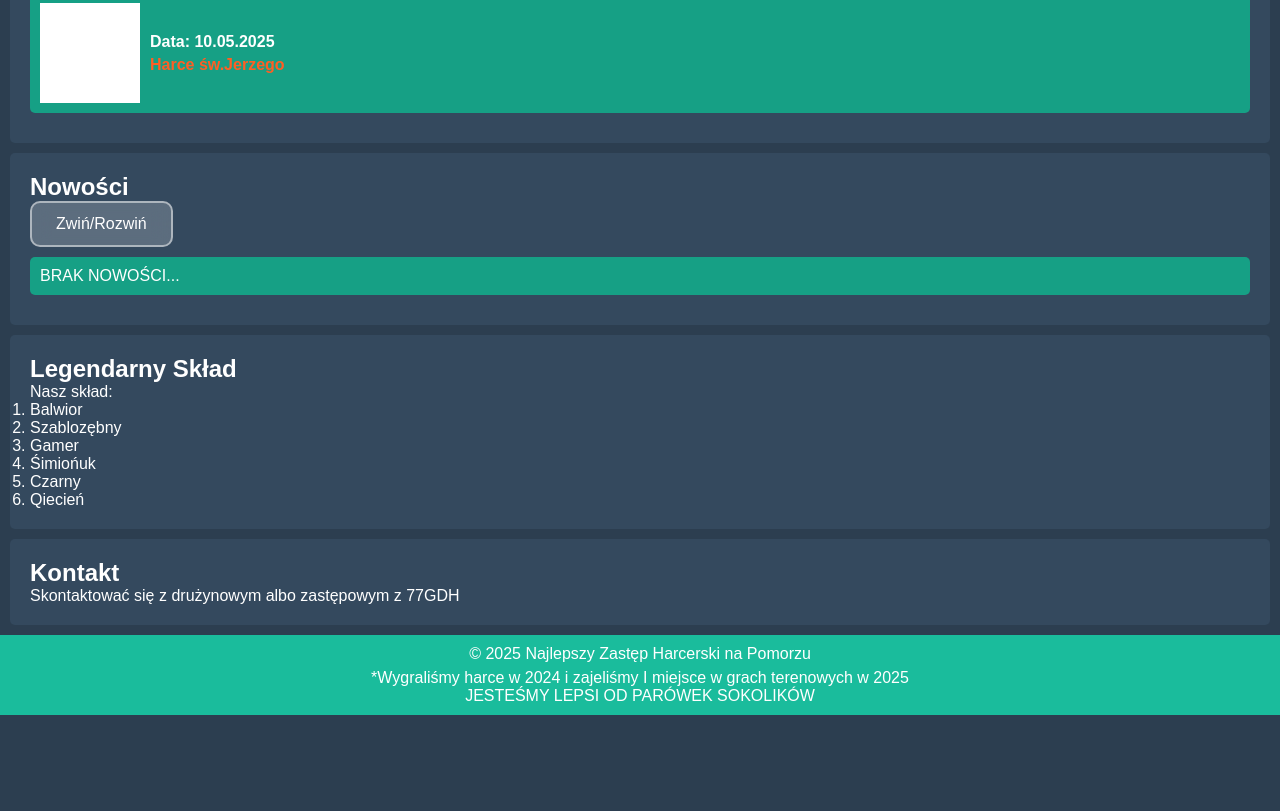
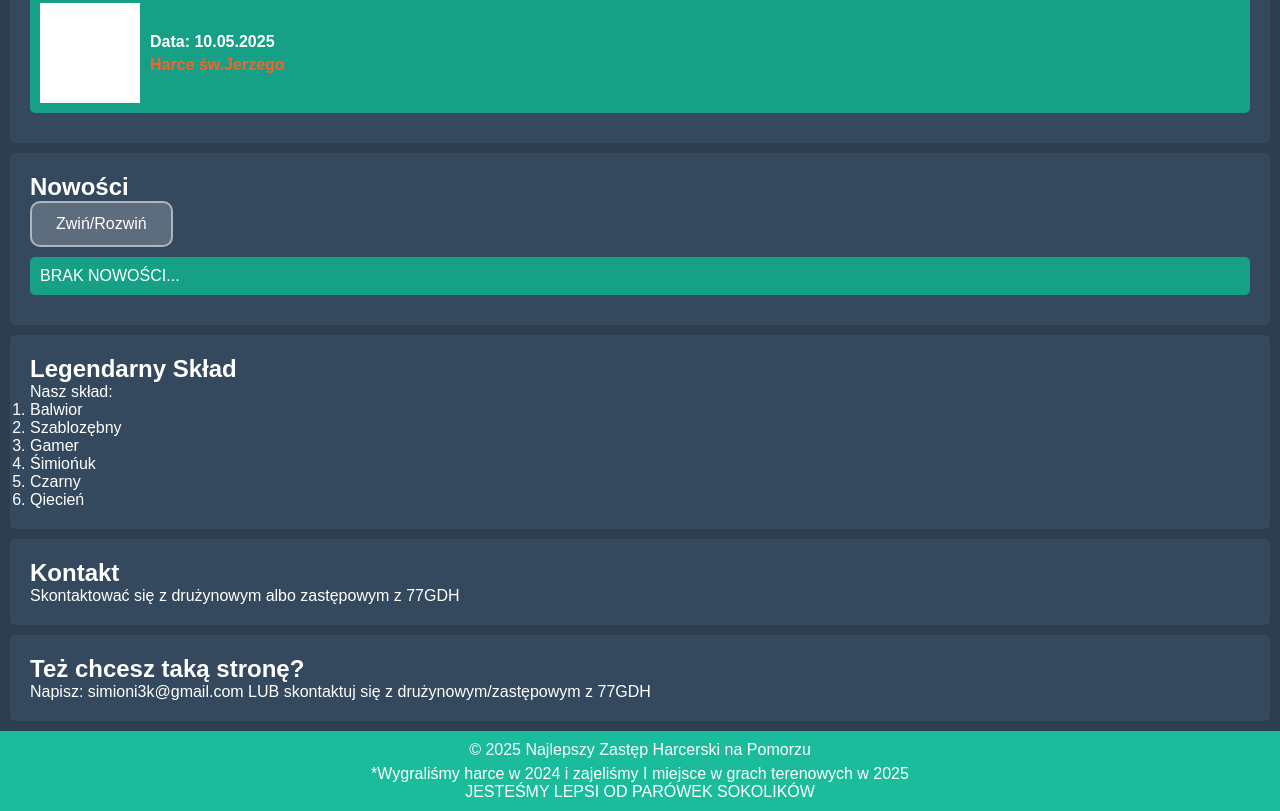
Before and after one commit to Simioniuk/Najlepszy-zastep, a plain HTML site: page index.html in a window 1280 px wide. Shown: the part 1407-2218 px from the top of the page. Before the commit the page ends 2122 px from the top, so only its background shows below. Drawn offline with Linux system fonts and the light colour scheme.

Commit message:
Update index.html

```diff
--- a/index.html
+++ b/index.html
@@ -170,6 +170,11 @@
       <p>Skontaktować się z drużynowym albo zastępowym z 77GDH</p>
     </section>
 
+    <section id="strona">
+      <h2>Też chcesz taką stronę?</h2>
+      <p>Napisz: simioni3k@gmail.com LUB skontaktuj się z drużynowym/zastępowym z 77GDH</p>
+    </section>
+
     <footer>
       <p>© 2025 Najlepszy Zastęp Harcerski na Pomorzu</p>
       <p>*Wygraliśmy harce w 2024 i zajeliśmy I miejsce w grach terenowych w 2025</p>
```
